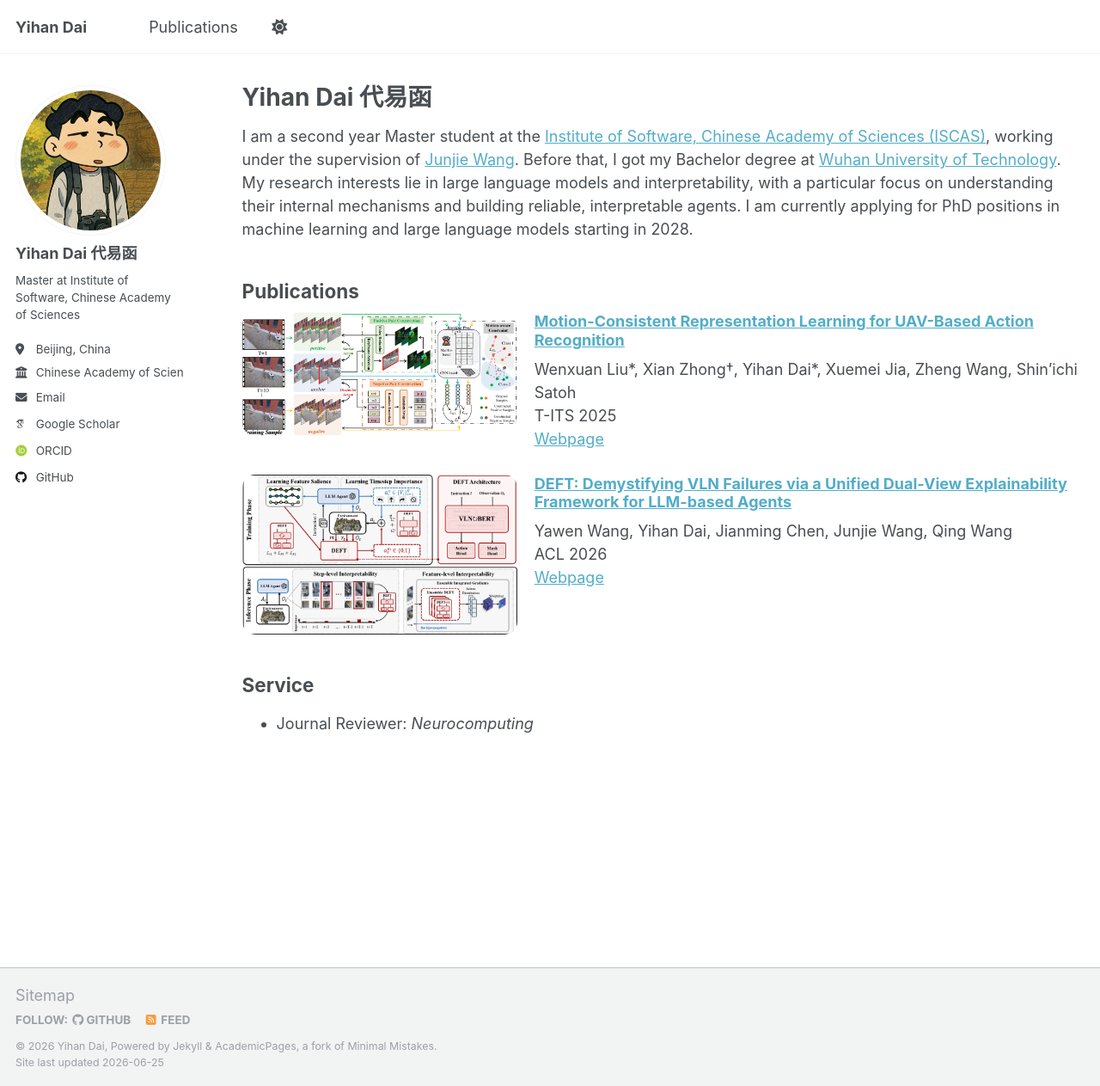
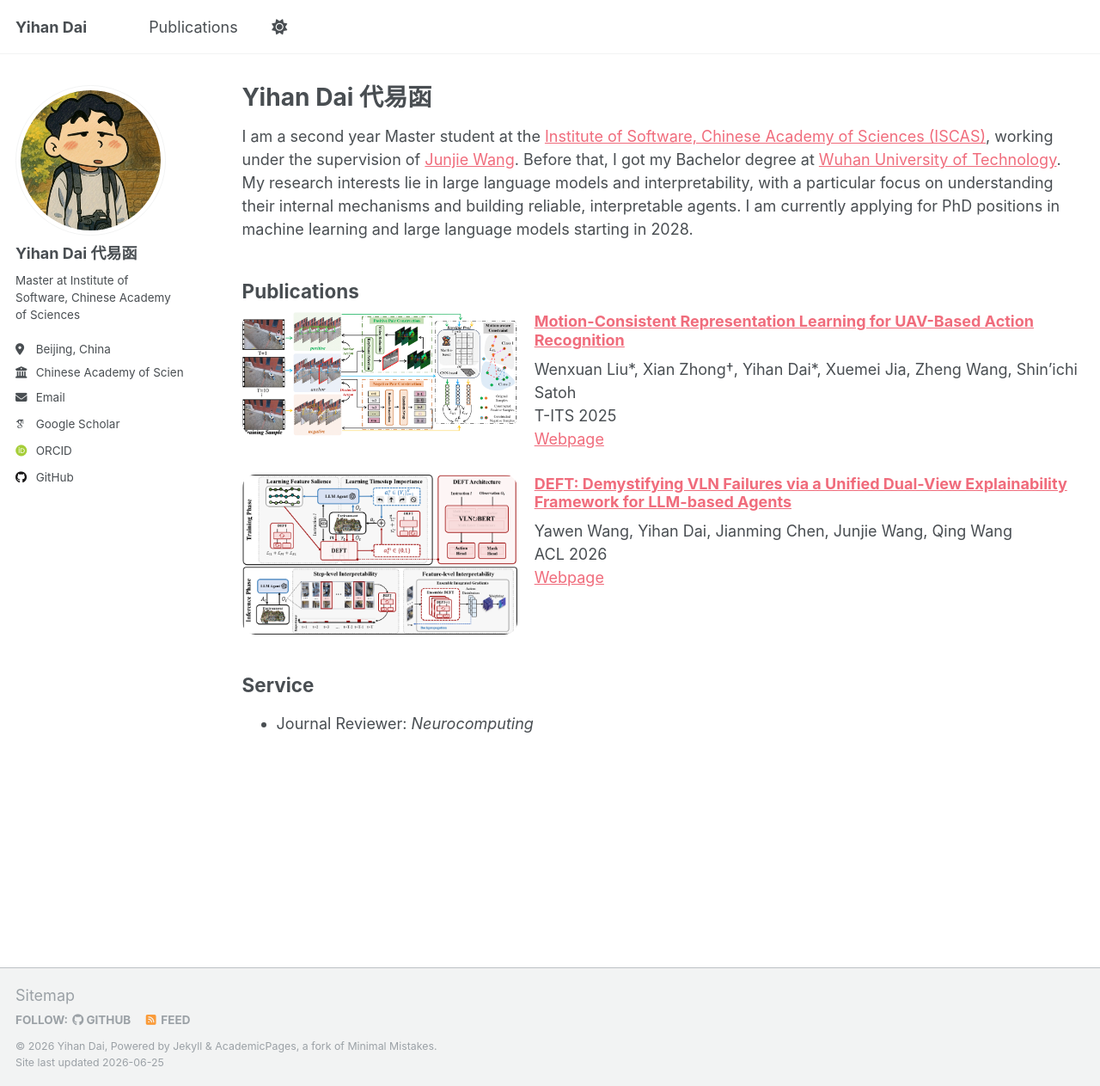
Before and after one commit to yihandai/yihandai.github.io, a Jekyll site: the page built from _pages/about.md, in a window 1280 px wide and 1263 px high. Shown: the whole window at 86% size. Built offline with Jekyll 4.4.1, drawn with Linux system fonts in a browser that asks for light colours; some web fonts are replaced; a script that is not in the unit is left out.

Commit message:
update color

```diff
--- a/_sass/theme/_dark.scss
+++ b/_sass/theme/_dark.scss
@@ -12,7 +12,7 @@ $background                 : #474747;
 $background-light           : mix(#fff, $background, 80%);
 $background-lighter         : mix(#fff, $background, 90%);
 $text                       : #ffffff;
-$link                       : #0ea1c5;
+$link                       : #F06C7C;
 $link-dark                  : mix(#000, $link, 25%);
 $link-light                 : mix(#fff, $link, 25%);
 
--- a/_sass/theme/_default.scss
+++ b/_sass/theme/_default.scss
@@ -36,9 +36,9 @@ $sidebar-screen-min-width   : 1024px;
     --global-code-background-color      : #fafafa;
     --global-code-text-color            : #{$darker-gray};
     --global-fig-caption-color          : mix(#fff,  #{$dark-gray}, 25%);
-    --global-link-color                 : #52adc8;
-    --global-link-color-hover           : mix(#000, #2f7f93, 25%);
-    --global-link-color-visited         : mix(#fff, #2f7f93, 25%);
+    --global-link-color                 : #F06C7C;
+    --global-link-color-hover           : mix(#000, #F06C7C, 25%);
+    --global-link-color-visited         : mix(#fff, #F06C7C, 25%);
     --global-masthead-link-color        : #{$dark-gray};
     --global-masthead-link-color-hover  : mix(#000, #{$gray}, 25%);
     --global-text-color                 : #{$dark-gray};
```
